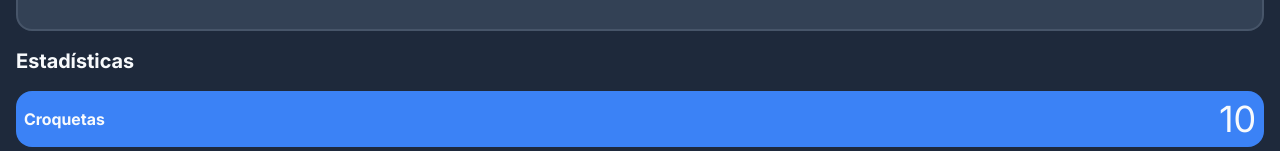
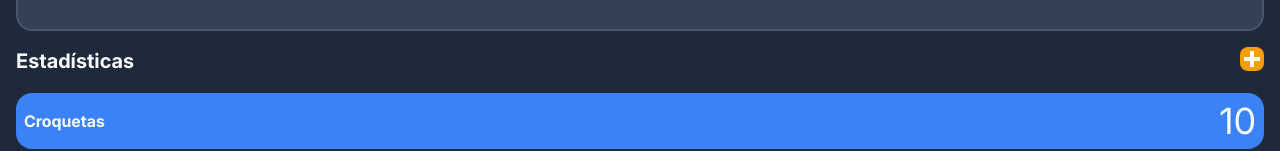
Before and after one commit to jairo-cereceda/StatsNet, an Angular app: page /profile in a window 1280 px wide. Shown: the part 189-340 px from the top of the page. Built offline with nearby package versions, Linux system fonts and the light colour scheme.

Commit message:
feat: create title with button component

```diff
--- a/src/app/features/profile/profile.component.html
+++ b/src/app/features/profile/profile.component.html
@@ -1,5 +1,5 @@
 <div class="flex flex-col gap-4">
   <app-profile-card [profileCard]="profileCard" />
-  <app-title [title]="{ type: 'md', text: 'Estadísticas' }" />
+  <app-title-button [titleButton]="titleButton" />
   <app-statistic-card-list [StatisticCardList]="statisticCardList" />
 </div>
--- a/src/app/features/profile/profile.component.ts
+++ b/src/app/features/profile/profile.component.ts
@@ -4,11 +4,13 @@ import { ProfileCardComponentInterface } from '../../shared/components/organisms
 import { TitleComponent } from '../../shared/components/atoms/title/title.component';
 import { StatisticCardListComponent } from '../../shared/components/organisms/statistic-card-list/statistic-card-list.component';
 import { StatisticCardListComponentInterface } from '../../shared/components/organisms/statistic-card-list/statistic-card-list.interface';
+import { TitleButtonComponent } from '../../shared/components/molecules/title-button/title-button.component';
+import { TitleButtonComponentInterface } from '../../shared/components/molecules/title-button/title-button.interface';
 
 @Component({
   selector: 'app-profile',
   templateUrl: './profile.component.html',
-  imports: [ProfileCardComponent, TitleComponent, StatisticCardListComponent],
+  imports: [ProfileCardComponent, TitleComponent, StatisticCardListComponent, TitleButtonComponent],
 })
 export class ProfileComponent {
   isLoggedAccount = true;
@@ -34,4 +36,14 @@ export class ProfileComponent {
       },
     ],
   };
+
+  titleButton: TitleButtonComponentInterface = {
+    title: { type: 'md', text: 'Estadísticas' },
+    button: {
+      type: 'button',
+      color: 'brand',
+      icon: '/icons/mdi--plus-thick.svg',
+      ariaLabel: 'Añadir estadistica',
+    },
+  };
 }
--- a/src/app/shared/components/atoms/button/button.component.html
+++ b/src/app/shared/components/atoms/button/button.component.html
@@ -3,9 +3,21 @@
 @if (b) {
   <div class="text-text font-semibold">
     @if (b.type === 'button') {
-      <button>{{ b.text }}</button>
+      <button
+        [attr.aria-label]="b.ariaLabel ? b.ariaLabel : null"
+        [ngClass]="{ 'bg-accent': b.color === 'brand' }"
+        class="cursor-pointer rounded-lg"
+      >
+        @if (b.text) {
+          {{ b.text }}
+        }
+
+        @if (b.icon) {
+          <img [src]="b.icon" />
+        }
+      </button>
     } @else if (b.type === 'link' && b.url) {
-      <a [routerLink]="b.url">{{ b.text }}</a>
+      <a [routerLink]="b.url" class="cursor-pointer">{{ b.text }}</a>
     }
   </div>
 }
--- a/src/app/shared/components/atoms/button/button.component.ts
+++ b/src/app/shared/components/atoms/button/button.component.ts
@@ -1,11 +1,12 @@
 import { Component, input } from '@angular/core';
 import { ButtonComponentInterface } from './button.interface';
 import { RouterLink } from '@angular/router';
+import { CommonModule } from '@angular/common';
 
 @Component({
   selector: 'app-button',
   templateUrl: './button.component.html',
-  imports: [RouterLink],
+  imports: [RouterLink, CommonModule],
 })
 export class ButtonComponent {
   button = input<ButtonComponentInterface>();
--- a/src/app/shared/components/atoms/button/button.interface.ts
+++ b/src/app/shared/components/atoms/button/button.interface.ts
@@ -1,6 +1,8 @@
 export interface ButtonComponentInterface {
-  type: 'button' | 'link';
+  type: 'button' | 'link' | 'icon-button';
   color: 'brand';
-  text: string;
+  text?: string;
+  icon?: string;
+  ariaLabel?: string;
   url?: string;
 }
--- /dev/null
+++ b/src/app/shared/components/molecules/title-button/title-button.component.html
@@ -0,0 +1,4 @@
+<div class="flex justify-between">
+  <app-title [title]="titleButton()?.title" />
+  <app-button [button]="titleButton()?.button" />
+</div>
--- /dev/null
+++ b/src/app/shared/components/molecules/title-button/title-button.component.ts
@@ -0,0 +1,13 @@
+import { Component, input } from '@angular/core';
+import { TitleComponent } from '../../atoms/title/title.component';
+import { ButtonComponent } from '../../atoms/button/button.component';
+import { TitleButtonComponentInterface } from './title-button.interface';
+
+@Component({
+  selector: 'app-title-button',
+  templateUrl: './title-button.component.html',
+  imports: [TitleComponent, ButtonComponent],
+})
+export class TitleButtonComponent {
+  titleButton = input<TitleButtonComponentInterface>();
+}
```
Also changed, not shown: src/app/shared/components/molecules/title-button/title-button.interface.ts (added, +7 -0 lines), public/icons/mdi--plus-thick.svg (added).
